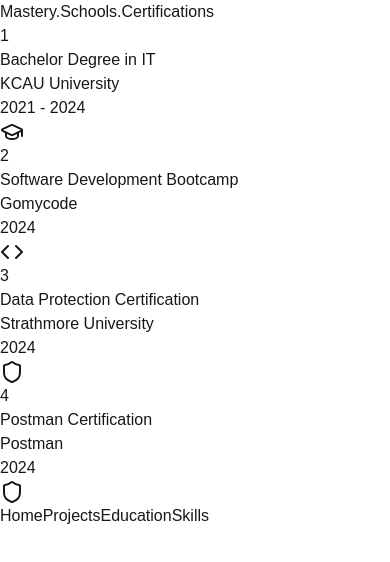
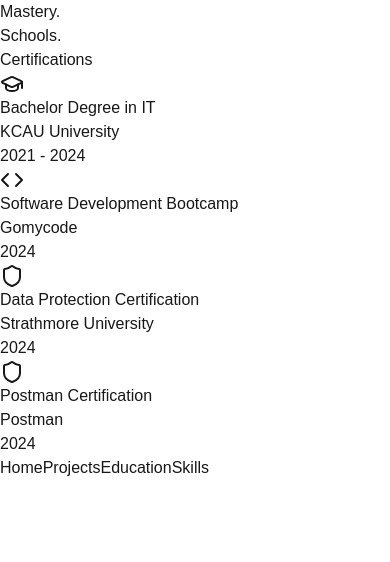
Before and after one commit to MbusyaNgesa/Portfolio, a Next.js app in the folder client/: page /education in a window 390 px wide. Shown: the top 562 px of the page. Built offline with nearby package versions, Linux system fonts and the light colour scheme.

Commit message:
Education UI

```diff
--- a/client/src/app/skills/page.tsx
+++ b/client/src/app/skills/page.tsx
@@ -1,4 +1,5 @@
 import Image from "next/image";
+
 import js from "../images/js.png";
 import ts from "../images/ts.png";
 import react from "../images/react.jpg";
@@ -96,7 +97,7 @@
                 alt="Image Unavailable"
                 className="rounded-xl"
               />
-              <h1 className="p-6">{skill.title}</h1>
+              <h1 className="p-6 text-black">{skill.title}</h1>
             </div>
             // </Card>
           ))}
--- a/client/src/components/Education.tsx
+++ b/client/src/components/Education.tsx
@@ -1,4 +1,6 @@
+"use client";
 import { Code, GraduationCap, Shield } from "lucide-react";
+import { useEffect, useState } from "react";
 
 const educationData = [
   {
@@ -28,75 +30,161 @@
 ];
 
 export default function Education() {
+  const [isMobile, setIsMobile] = useState(false);
+
+  useEffect(() => {
+    const handleResize = () => {
+      setIsMobile(window.innerWidth < 768);
+    };
+
+    handleResize();
+    window.addEventListener("resize", handleResize);
+
+    return () => window.removeEventListener("resize", handleResize);
+  }, []);
+
   return (
-    <section className="max-w-5xl mx-auto px-4 py-10 ">
+    <section className="max-w-5xl mx-auto px-4 py-10">
       <div className="container mx-auto px-4">
         <div className="text-center mb-16">
-          <h1
-            className="text-[44px] font-bold mb-4 bg-gradient-to-r
-           from-sky-500 via-blue-600
-            to-indigo-600 inline-block text-transparent bg-clip-text"
-          >
-            Mastery<span className="text-6xl">.</span>
-            Schools<span className="text-6xl">.</span>Certifications
+          <h1 className="text-3xl md:text-4xl lg:text-5xl font-bold mb-4 bg-gradient-to-r from-sky-500 via-blue-600 to-indigo-600 inline-block text-transparent bg-clip-text">
+            Mastery<span className="text-4xl md:text-5xl lg:text-6xl">.</span>
+            <br className="md:hidden" />
+            Schools<span className="text-4xl md:text-5xl lg:text-6xl">.</span>
+            <br className="md:hidden" />
+            Certifications
           </h1>
           <div className="border-b-2 border-gray-300 mb-6"></div>
         </div>
         <div className="relative">
+          {!isMobile && (
             <div
               className="absolute left-1/2 transform -translate-x-1/2
-          h-full w-1 bg-gray-200 "
+               h-full w-1 bg-gray-200"
             ></div>
+          )}
           {educationData.map((item, index) => (
             <div
               key={index}
-              className={`mb-6 flex justify-between items-center w-full ${
+              className={`mb-6 flex ${
+                isMobile
+                  ? "flex-col"
+                  : `justify-between items-center w-full ${
                       index % 2 === 0
                         ? "flex-row-reverse left-timeline"
                         : "right-timeline"
+                    }`
               }`}
             >
-              <div className="order-1 w-5/12"></div>
+              {!isMobile && <div className="order-1 w-5/12"></div>}
+              {!isMobile && (
                 <div
-                className="z-20 flex items-center order-1
-               bg-gray-800 shadow-xl w-8 h-8 rounded-full"
+                  className="z-20 flex items-center order-1 bg-gray-800
+                  shadow-xl w-8 h-8 rounded-full"
                 >
-                <h1
-                  className="mx-auto font-semibold text-lg
-                 text-white"
-                >
+                  <h1 className="mx-auto font-semibold text-lg text-white">
                     {index + 1}
                   </h1>
                 </div>
+              )}
               <div
-                className={`order-1 bg-white rounded-lg
-              shadow-xl transition-transform transform
-              hover:scale-105 hover:shadow-lg hover:shadow-emerald-300/15
-         shadow-purple-900/20
-               w-5/12 px-6 py-4`}
+                className={`order-1 bg-white/85 rounded-lg shadow-xl
+                    transition-transform transform hover:scale-105 hover:shadow-lg
+                     hover:shadow-emerald-300/15 ${
+                       isMobile ? "w-full" : "w-5/12"
+                     }`}
               >
-                <h3 className="mb-3 font-bold text-gray-800 text-xl">
+                <div className="px-6 py-4">
+                  <div className="flex items-center mb-3">
+                    <item.icon className="h-6 w-6 text-blue-500 mr-2" />
+                    <h3 className="font-bold text-gray-800 text-xl">
                       {item.title}
                     </h3>
-                <p
-                  className="text-sm leading-snug tracking-wide
-                 text-gray-900 text-opacity-100"
-                >
+                  </div>
+                  <p className="text-sm leading-snug tracking-wide text-gray-900 text-opacity-100">
                     {item.institution}
                   </p>
-                <p className="text-xs text-gray-500">{item.year}</p>
-                <div className="mt-4">
-                  <item.icon className="h-6 w-6 text-blue-500" />
+                  <p className="text-xs text-gray-500 mt-1">{item.year}</p>
                 </div>
               </div>
             </div>
           ))}
         </div>
       </div>
-      <div className="border-b-2 border-gray-300 mb-6 mt-20 "></div>
+      <div className="border-b-2 border-gray-300 mb-6 mt-20"></div>
     </section>
   );
 }
+
+//   return (
+//     <section className="max-w-5xl mx-auto px-4 py-10 ">
+//       <div className="container mx-auto px-4">
+//         <div className="text-center mb-16">
+//           <h1
+//             className="text-[44px] font-bold mb-4 bg-gradient-to-r
+//            from-sky-500 via-blue-600
+//             to-indigo-600 inline-block text-transparent bg-clip-text"
+//           >
+//             Mastery<span className="text-6xl">.</span>
+//             Schools.Certifications
+//           </h1>
+//           <div className="border-b-2 border-gray-300 mb-6"></div>
+//         </div>
+//         <div className="relative">
+//           <div
+//             className="absolute left-1/2 transform -translate-x-1/2
+//           h-full w-1 bg-gray-200 "
+//           ></div>
+//           {educationData.map((item, index) => (
+//             <div
+//               key={index}
+//               className={`mb-6 flex justify-between items-center w-full ${
+//                 index % 2 === 0
+//                   ? "flex-row-reverse left-timeline"
+//                   : "right-timeline"
+//               }`}
+//             >
+//               <div className="order-1 w-5/12"></div>
+//               <div
+//                 className="z-20 flex items-center order-1
+//                bg-gray-800 shadow-xl w-8 h-8 rounded-full"
+//               >
+//                 <h1
+//                   className="mx-auto font-semibold text-lg
+//                  text-white"
+//                 >
+//                   {index + 1}
+//                 </h1>
+//               </div>
+//               <div
+//                 className={`order-1 bg-white rounded-lg
+//               shadow-xl transition-transform transform
+//               hover:scale-105 hover:shadow-lg hover:shadow-emerald-300/15
+//          shadow-purple-900/20
+//                w-5/12 px-6 py-4`}
+//               >
+//                 <h3 className="mb-3 font-bold text-gray-800 text-xl">
+//                   {item.title}
+//                 </h3>
+//                 <p
+//                   className="text-sm leading-snug tracking-wide
+//                  text-gray-900 text-opacity-100"
+//                 >
+//                   {item.institution}
+//                 </p>
+//                 <p className="text-xs text-gray-500">{item.year}</p>
+//                 <div className="mt-4">
+//                   <item.icon className="h-6 w-6 text-blue-500" />
+//                 </div>
+//               </div>
+//             </div>
+//           ))}
+//         </div>
+//       </div>
+//       <div className="border-b-2 border-gray-300 mb-6 mt-20 "></div>
+//     </section>
+//   );
+// }
 
 // function getShadowColor(index: number): string {
 //   const shadowColors = [
```
Lines whose indentation alone changed are shown as unchanged.
